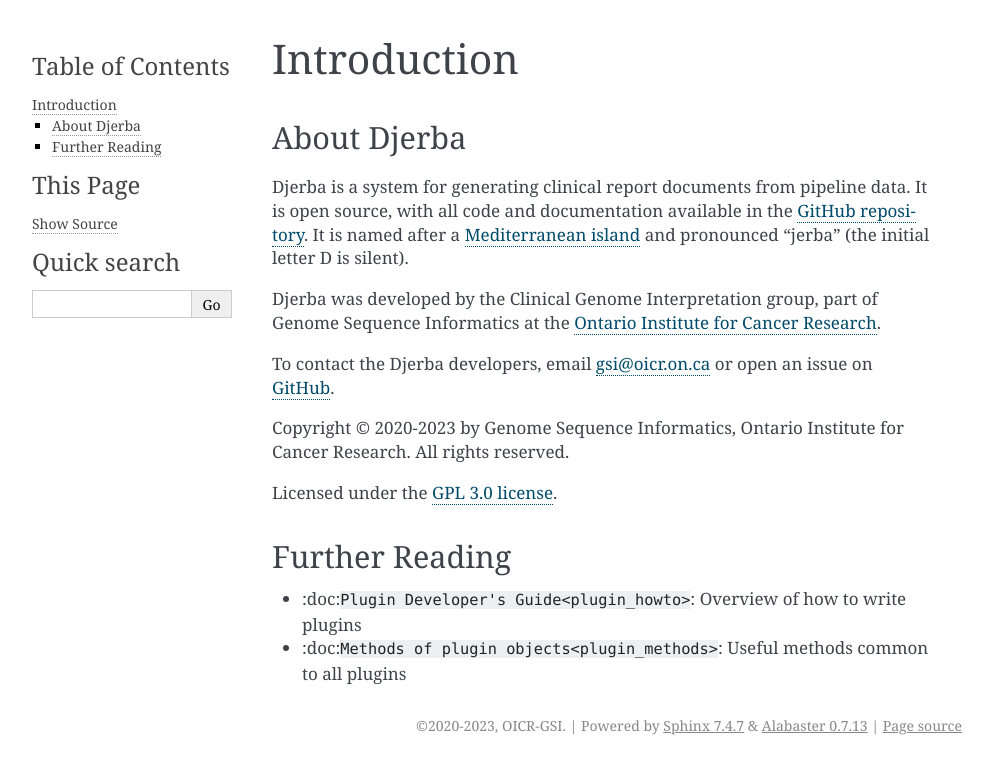
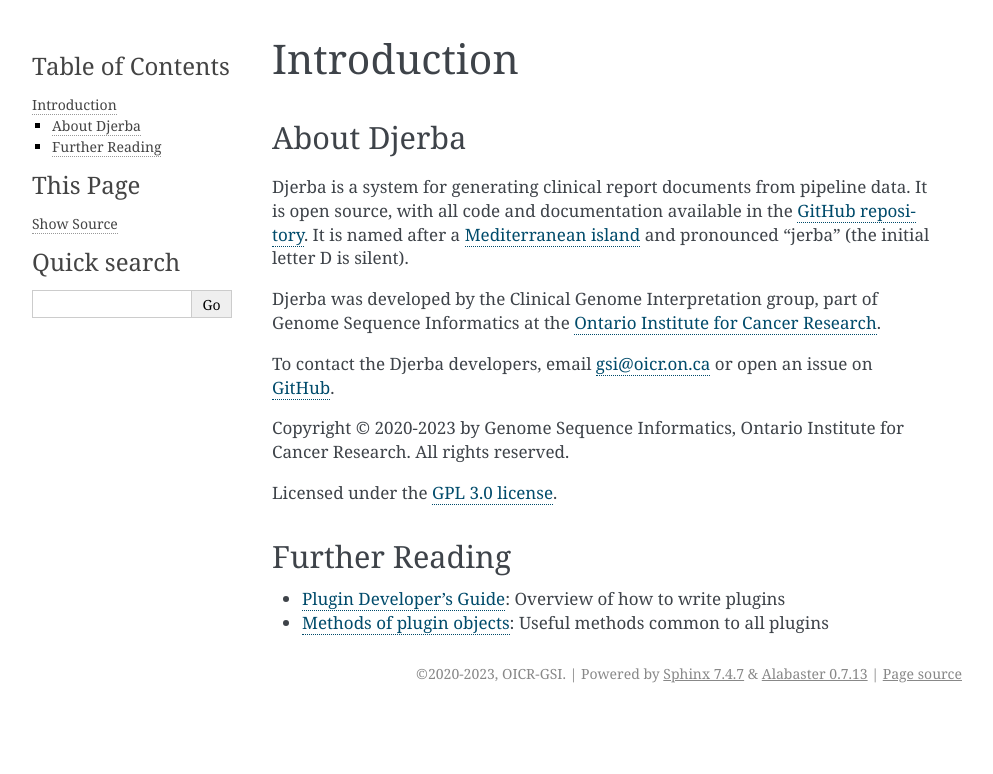
Before and after one commit to oicr-gsi/djerba, a Sphinx documentation site: the page built from doc/about.md, in a window 1280 px wide. Shown: the top 774 px of the page, without its empty margins (148-1141 px from the left). Built offline with Sphinx 7.4.7, drawn with Linux system fonts in a browser that asks for light colours.

Commit message:
Fix cross references by using Myst markdown format, instead of reStructuredText

```diff
--- a/doc/about.md
+++ b/doc/about.md
@@ -14,5 +16,5 @@ Licensed under the [GPL 3.0 license](https://www.gnu.org/licenses/gpl-3.0.en.htm
 
 ## Further Reading
 
-- :doc:`Plugin Developer's Guide<plugin_howto>`: Overview of how to write plugins
-- :doc:`Methods of plugin objects<plugin_methods>`: Useful methods common to all plugins
+- [](plugin_developers_guide): Overview of how to write plugins
+- [](plugin_methods): Useful methods common to all plugins
--- a/doc/conf.py
+++ b/doc/conf.py
@@ -13,7 +13,7 @@ author = 'OICR Genome Systems Informatics'
 # -- General configuration ---------------------------------------------------
 # https://www.sphinx-doc.org/en/master/usage/configuration.html#general-configuration
 
-extensions = ["myst_parser", "sphinx.ext.autosectionlabel"]
+extensions = ["myst_parser"]
 
 templates_path = ['_templates']
 exclude_patterns = ['_build', 'Thumbs.db', '.DS_Store']
```
Also changed, not shown: other parts of doc/about.md (+2 -0 lines), doc/plugin_howto.md (+2 -0 lines), doc/plugin_methods.md (+2 -0 lines).
